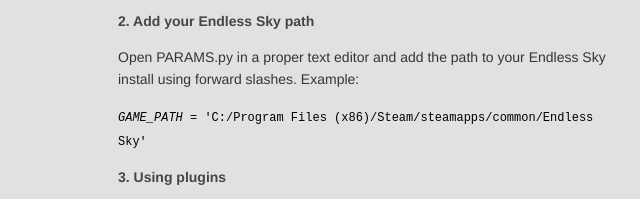
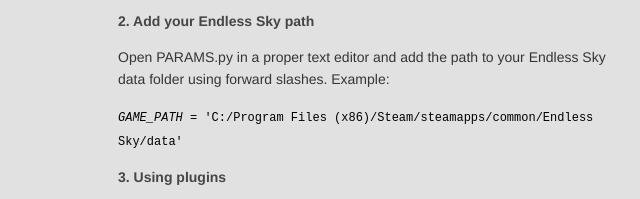
Before and after one commit to comnom/Endless-Gauntlet, a plain HTML site: page index.html in a window 1280 px wide. Shown: the part 590-789 px from the top of the page, 452-1092 px from the left. Drawn offline with Linux system fonts and the light colour scheme; no server answers.

Commit message:
update instructions to specify using the data folder

```diff
--- a/index.html
+++ b/index.html
@@ -40,8 +40,8 @@
 					<h4>1. Python</h4>
 					<p>Windows users will need to install <a href="https://www.python.org/downloads/">Python</a>. Linux and OSX users should have it installed already.</p>
 					<h4>2. Add your Endless Sky path</h4>
-					<p>Open PARAMS.py in a proper text editor and add the path to your Endless Sky install using forward slashes. Example:</p>
-					<p><code><var>GAME_PATH</var> = 'C:/Program Files (x86)/Steam/steamapps/common/Endless Sky'</code><p>
+					<p>Open PARAMS.py in a proper text editor and add the path to your Endless Sky data folder using forward slashes. Example:</p>
+					<p><code><var>GAME_PATH</var> = 'C:/Program Files (x86)/Steam/steamapps/common/Endless Sky/data'</code><p>
 					<h4>3. Using plugins</h4>
 					<p>If you'd like to include any ships from plugins you have installed, set USE PLUGINS to 1 and add the path to your plugin directory using forward slashes. Example:</p>
 					<p><code><var>USE_PLUGINS</var> = 1</code><br><code><var>PLUGIN_PATH</var> = 'C:/Users/MyUserName/AppData/Roaming/endless-sky/plugins'</code></p>
```
